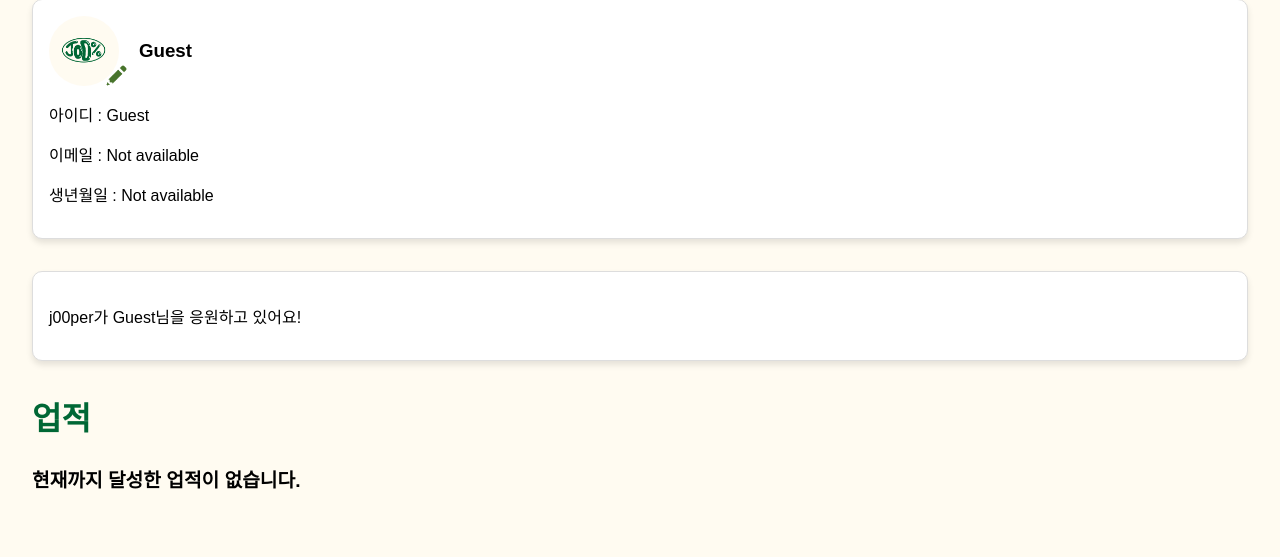
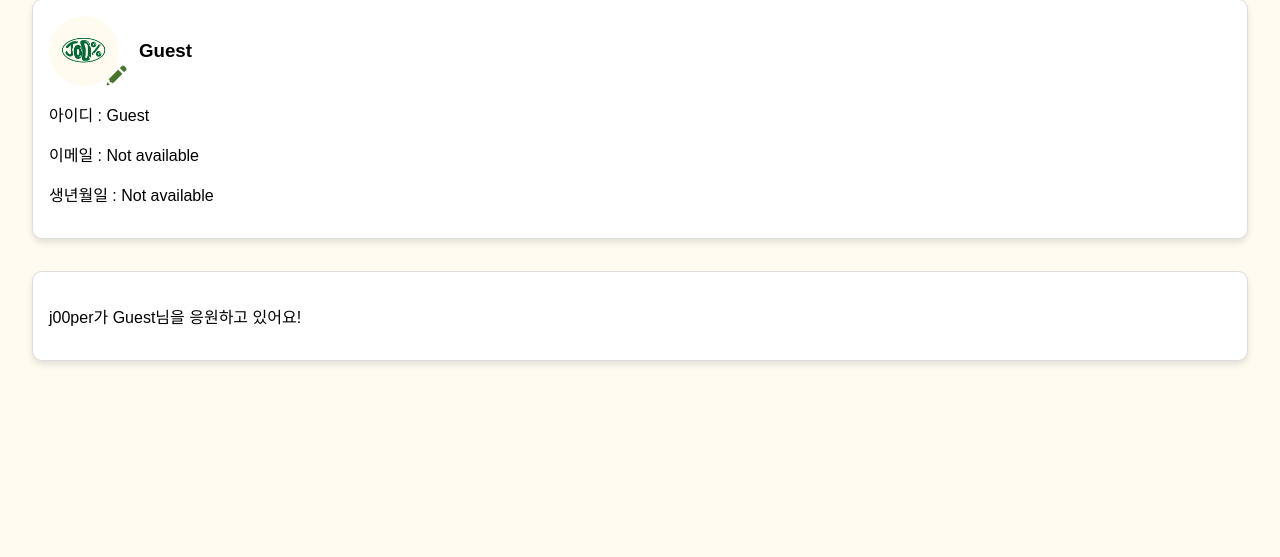
Before and after one commit to 2024-10/J00, a Node server app: template views/profile.ejs in a window 1280 px wide. Shown: the part 254-811 px from the top of the page. After the commit the page ends 619 px from the top, so only its background shows below. Run offline with Node 20, Linux system fonts and the light colour scheme; the template is opened without the code that fills it, so the values that code supplies are empty.

Commit message:
프로필 페이지 - 업적 내용 삭제

```diff
--- a/views/profile.ejs
+++ b/views/profile.ejs
@@ -97,11 +97,6 @@
             </div>
         </section>
         <% } %>
-
-        <section class="achievements-section">
-            <h2>업적</h2>
-            <p style="font-weight: bold; font-size: 1.2em;">현재까지 달성한 업적이 없습니다.</p>
-        </section>
     </main>
 
     <script>
```
